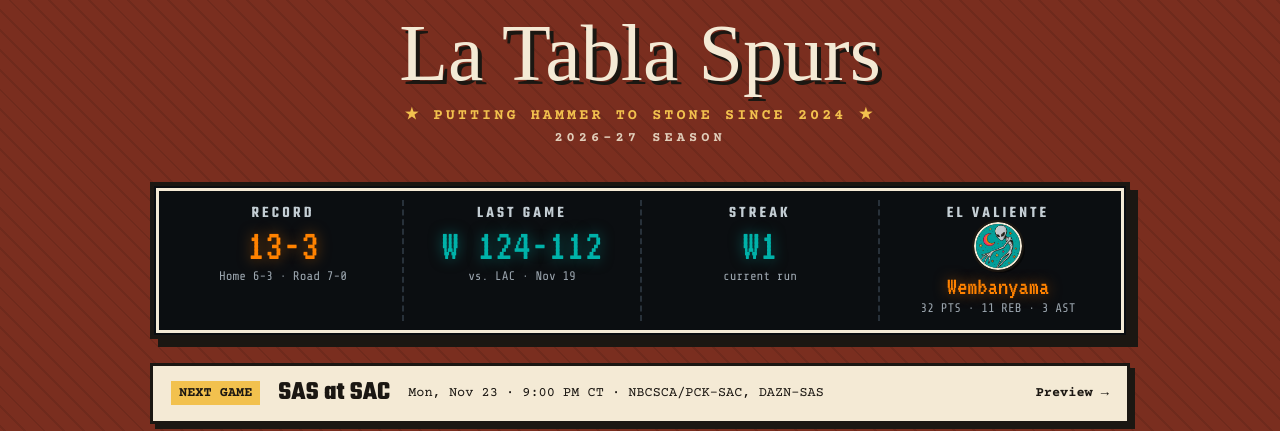
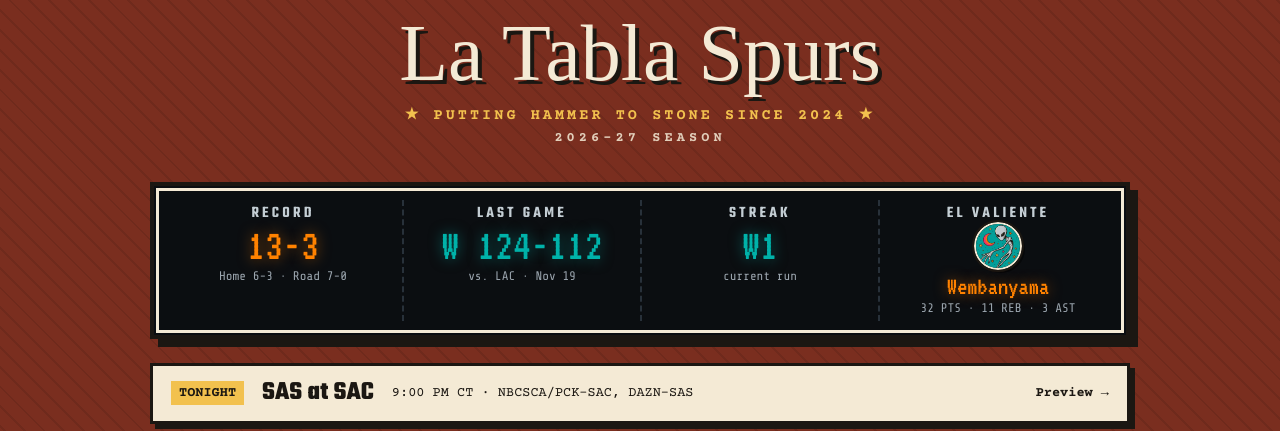
Before and after one commit to cory-garms/spurs-tracker, a plain HTML site: page docs/index.html in a window 1280 px wide. Shown: the part 371-802 px from the top of the page. Drawn offline with nearby package versions, Linux system fonts and the light colour scheme; a web font is replaced by a local one.

Commit message:
chore(pipeline): automated analytics, static APIs & dashboard refresh [skip ci]

```diff
--- a/docs/index.html
+++ b/docs/index.html
@@ -449,9 +449,9 @@
     </section>
 
     <a class="game-strip" href="matchup.html">
-      <span class="game-label">Next game</span>
+      <span class="game-label">Tonight</span>
       <span class="game-teams">SAS at SAC</span>
-      <span class="game-details"><time datetime="2026-11-23T21:00:00-06:00">Mon, Nov 23 · 9:00 PM CT</time> &middot; NBCSCA/PCK-SAC, DAZN-SAS</span>
+      <span class="game-details"><time datetime="2026-11-23T21:00:00-06:00">9:00 PM CT</time> &middot; NBCSCA/PCK-SAC, DAZN-SAS</span>
       <span class="game-link">Preview &rarr;</span>
     </a>
     <main class="deck" style="--per-row:3;">
```
